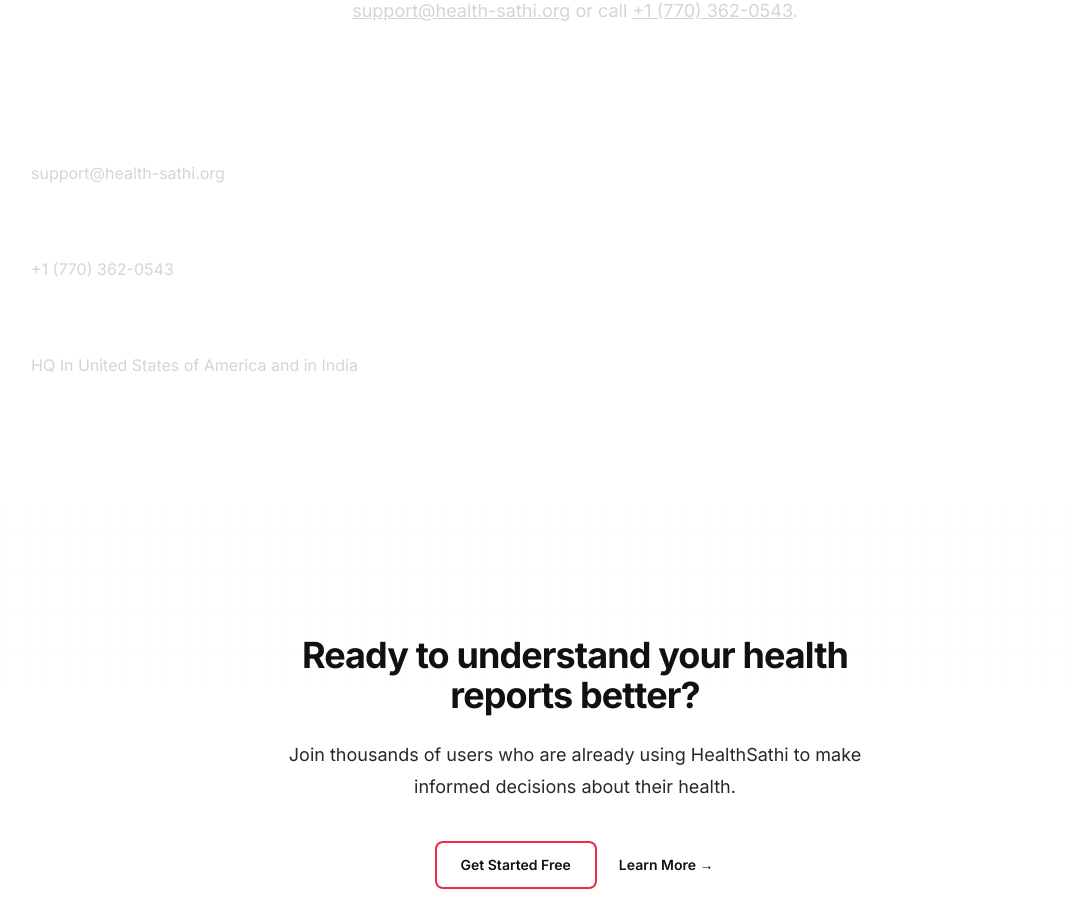
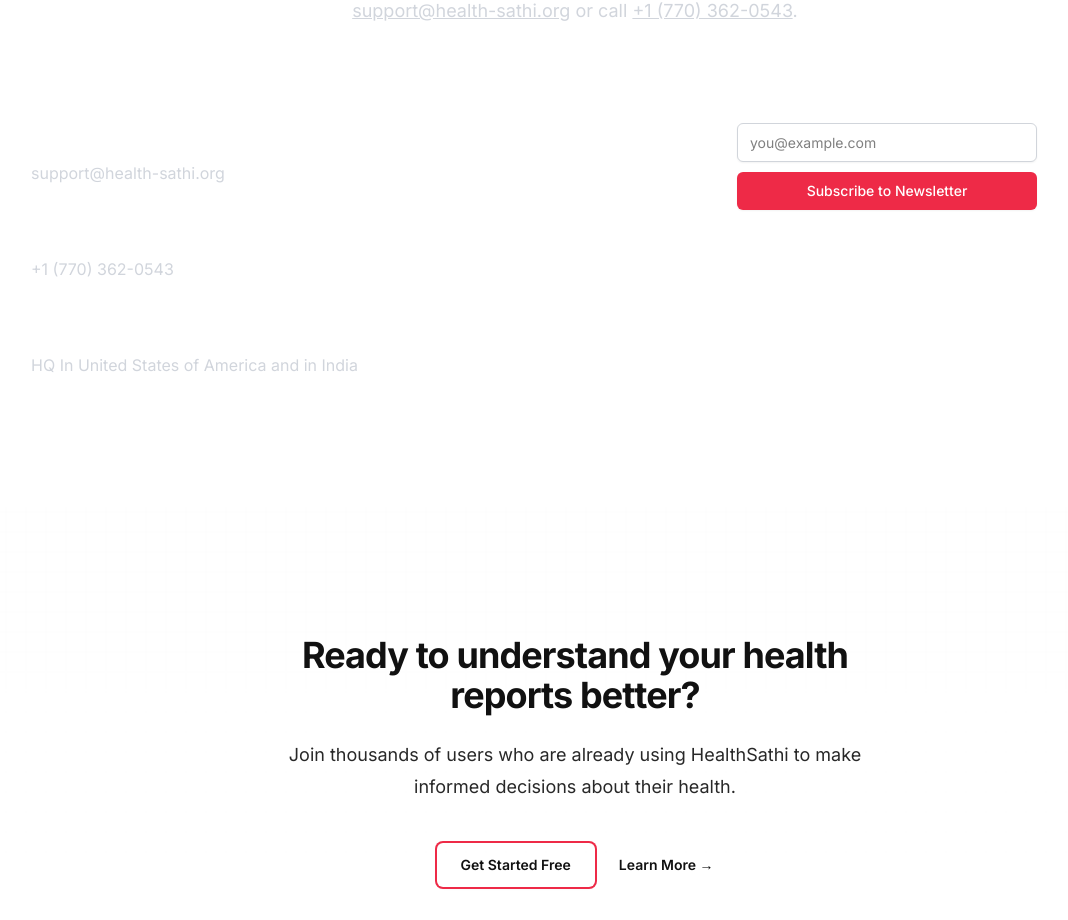
Before and after one commit to Health-Sathi/MainWebsite, a Next.js app in the folder healthsathi-new/: page / in a window 1280 px wide. Shown: the part 5538-6458 px from the top of the page, without its empty margins (65-1133 px from the left). Built offline with nearby package versions, Linux system fonts and the light colour scheme; a web font is replaced by a local one.

Commit message:
feat: integrate Loops.so newsletter form and remove Appwrite

```diff
--- a/healthsathi-new/components/ContactForm.tsx
+++ b/healthsathi-new/components/ContactForm.tsx
@@ -1,13 +1,12 @@
 'use client';
 
 import { useState } from 'react';
-import { submitContactForm } from '../lib/appwrite';
+import { createOrUpdateContact, sendEvent } from '../lib/loops';
 
 export default function ContactForm() {
   const [formData, setFormData] = useState({
     name: '',
     email: '',
-    phone: '',
     message: ''
   });
   const [status, setStatus] = useState<'idle' | 'submitting' | 'success' | 'error'>('idle');
@@ -24,12 +23,22 @@
     setErrorMessage('');
 
     try {
-      await submitContactForm(formData);
+      // Create or update contact in Loops.so
+      await createOrUpdateContact({
+        email: formData.email,
+        name: formData.name,
+      });
+
+      // Send contact form event
+      await sendEvent(formData.email, 'contact_form_submitted', {
+        name: formData.name,
+        message: formData.message,
+      });
+
       setStatus('success');
       setFormData({
         name: '',
         email: '',
-        phone: '',
         message: ''
       });
       // Reset the form after 5 seconds
@@ -44,9 +53,66 @@
   };
 
   return (
-    <div className="max-w-3xl mx-auto bg-white p-8 rounded-lg shadow-md">
-      <h2 className="text-2xl font-bold mb-6 text-primary">Contact Us</h2>
+    <div className="max-w-6xl mx-auto px-4 py-12">
+      <div className="grid grid-cols-1 md:grid-cols-2 gap-12">
+        {/* Contact Information Section */}
+        <div className="space-y-8">
+          <div>
+            <h2 className="text-3xl font-bold text-primary mb-4">Contact Us</h2>
+            <h3 className="text-2xl font-semibold mb-6">Get in Touch</h3>
+            <p className="text-gray-600 mb-8">
+              Have questions about our services? We're here to help. Please email us at support@health-sathi.org or call +1 (770) 362-0543.
+            </p>
+          </div>
 
+          <div className="space-y-6">
+            <div className="flex items-start space-x-4">
+              <div className="flex-shrink-0 w-12 h-12 bg-primary/10 rounded-full flex items-center justify-center">
+                <svg className="w-6 h-6 text-primary" fill="none" stroke="currentColor" viewBox="0 0 24 24">
+                  <path strokeLinecap="round" strokeLinejoin="round" strokeWidth="2" d="M3 8l7.89 5.26a2 2 0 002.22 0L21 8M5 19h14a2 2 0 002-2V7a2 2 0 00-2-2H5a2 2 0 00-2 2v10a2 2 0 002 2z" />
+                </svg>
+              </div>
+              <div>
+                <h4 className="text-lg font-semibold mb-1">Email</h4>
+                <a href="mailto:support@health-sathi.org" className="text-gray-600 hover:text-primary transition-colors">
+                  support@health-sathi.org
+                </a>
+              </div>
+            </div>
+
+            <div className="flex items-start space-x-4">
+              <div className="flex-shrink-0 w-12 h-12 bg-primary/10 rounded-full flex items-center justify-center">
+                <svg className="w-6 h-6 text-primary" fill="none" stroke="currentColor" viewBox="0 0 24 24">
+                  <path strokeLinecap="round" strokeLinejoin="round" strokeWidth="2" d="M3 5a2 2 0 012-2h3.28a1 1 0 01.948.684l1.498 4.493a1 1 0 01-.502 1.21l-2.257 1.13a11.042 11.042 0 005.516 5.516l1.13-2.257a1 1 0 011.21-.502l4.493 1.498a1 1 0 01.684.949V19a2 2 0 01-2 2h-1C9.716 21 3 14.284 3 6V5z" />
+                </svg>
+              </div>
+              <div>
+                <h4 className="text-lg font-semibold mb-1">Phone</h4>
+                <a href="tel:+17703620543" className="text-gray-600 hover:text-primary transition-colors">
+                  +1 (770) 362-0543
+                </a>
+              </div>
+            </div>
+
+            <div className="flex items-start space-x-4">
+              <div className="flex-shrink-0 w-12 h-12 bg-primary/10 rounded-full flex items-center justify-center">
+                <svg className="w-6 h-6 text-primary" fill="none" stroke="currentColor" viewBox="0 0 24 24">
+                  <path strokeLinecap="round" strokeLinejoin="round" strokeWidth="2" d="M17.657 16.657L13.414 20.9a1.998 1.998 0 01-2.827 0l-4.244-4.243a8 8 0 1111.314 0z" />
+                  <path strokeLinecap="round" strokeLinejoin="round" strokeWidth="2" d="M15 11a3 3 0 11-6 0 3 3 0 016 0z" />
+                </svg>
+              </div>
+              <div>
+                <h4 className="text-lg font-semibold mb-1">Office</h4>
+                <p className="text-gray-600">
+                  HQ In United States of America and in India
+                </p>
+              </div>
+            </div>
+          </div>
+        </div>
+
+        {/* Contact Form Section */}
+        <div className="bg-white p-8 rounded-lg shadow-md">
           {status === 'success' && (
             <div className="mb-6 p-4 bg-green-100 text-green-700 rounded-md">
               Thank you for your message! We'll get back to you soon.
@@ -59,8 +125,7 @@
             </div>
           )}
 
-      <form onSubmit={handleSubmit}>
-        <div className="grid grid-cols-1 md:grid-cols-2 gap-6 mb-6">
+          <form onSubmit={handleSubmit} className="space-y-6">
             <div>
               <label htmlFor="name" className="block text-gray-700 mb-2">
                 Name <span className="text-red-500">*</span>
@@ -90,23 +155,8 @@
                 className="w-full px-4 py-2 border border-gray-300 rounded-md focus:outline-none focus:ring-2 focus:ring-primary"
               />
             </div>
-        </div>
 
-        <div className="mb-6">
-          <label htmlFor="phone" className="block text-gray-700 mb-2">
-            Phone Number
-          </label>
-          <input
-            type="tel"
-            id="phone"
-            name="phone"
-            value={formData.phone}
-            onChange={handleChange}
-            className="w-full px-4 py-2 border border-gray-300 rounded-md focus:outline-none focus:ring-2 focus:ring-primary"
-          />
-        </div>
-
-        <div className="mb-6">
+            <div>
               <label htmlFor="message" className="block text-gray-700 mb-2">
                 Message <span className="text-red-500">*</span>
               </label>
@@ -124,11 +174,13 @@
             <button
               type="submit"
               disabled={status === 'submitting'}
-          className="bg-primary text-white py-3 px-6 rounded-md hover:bg-primary-dark transition duration-300 disabled:opacity-50"
+              className="w-full bg-primary text-white py-3 px-6 rounded-md hover:bg-primary-dark transition duration-300 disabled:opacity-50"
             >
               {status === 'submitting' ? 'Sending...' : 'Send Message'}
             </button>
           </form>
         </div>
+      </div>
+    </div>
   );
 }
--- /dev/null
+++ b/healthsathi-new/lib/loops.ts
@@ -0,0 +1,71 @@
+const LOOPS_API_BASE_URL = 'https://app.loops.so/api/v1';
+
+// Type definitions for contact properties
+interface ContactProperties {
+  email: string;
+  [key: string]: any;
+}
+
+// Helper function to make API requests
+async function makeRequest(endpoint: string, method: string, data?: any) {
+  const response = await fetch(`${LOOPS_API_BASE_URL}${endpoint}`, {
+    method,
+    headers: {
+      'Content-Type': 'application/json',
+      'Authorization': `Bearer ${process.env.LOOPS_API_KEY}`,
+    },
+    body: data ? JSON.stringify(data) : undefined,
+  });
+
+  if (!response.ok) {
+    const error = await response.json();
+    throw new Error(error.message || 'API request failed');
+  }
+
+  return response.json();
+}
+
+// Function to create or update a contact
+export async function createOrUpdateContact(properties: ContactProperties) {
+  try {
+    return await makeRequest('/contacts/create', 'POST', {
+      email: properties.email,
+      properties: properties,
+    });
+  } catch (error) {
+    console.error('Error creating/updating contact:', error);
+    throw error;
+  }
+}
+
+// Function to send an event
+export async function sendEvent(email: string, eventName: string, properties?: Record<string, any>) {
+  try {
+    return await makeRequest('/events/send', 'POST', {
+      email,
+      eventName,
+      properties,
+    });
+  } catch (error) {
+    console.error('Error sending event:', error);
+    throw error;
+  }
+}
+
+// Function to send a transactional email
+export async function sendTransactionalEmail(
+  email: string,
+  transactionalId: string,
+  data?: Record<string, any>
+) {
+  try {
+    return await makeRequest('/transactional/send', 'POST', {
+      email,
+      transactionalId,
+      data,
+    });
+  } catch (error) {
+    console.error('Error sending transactional email:', error);
+    throw error;
+  }
+}
--- a/healthsathi-new/src/components/Contact.tsx
+++ b/healthsathi-new/src/components/Contact.tsx
@@ -2,8 +2,7 @@
 
 import { motion } from 'framer-motion';
 import { EnvelopeIcon, PhoneIcon, MapPinIcon } from '@heroicons/react/24/outline';
-import { useState, useEffect } from 'react';
-// import { databases, DATABASE_ID, CONTACTS_COLLECTION_ID, ID, account } from '@/lib/appwrite';
+import { useState } from 'react';
 
 const contactInfo = [
   {
@@ -32,73 +31,70 @@
 ];
 
 export default function Contact() {
-  // const [formData, setFormData] = useState({
-  //   name: '',
-  //   email: '',
-  //   message: ''
-  // });
-  // const [status, setStatus] = useState<'idle' | 'loading' | 'success' | 'error'>('idle');
-  // const [errorMessage, setErrorMessage] = useState('');
+  const [email, setEmail] = useState('');
+  const [status, setStatus] = useState<'idle' | 'loading' | 'success' | 'error'>('idle');
+  const [errorMessage, setErrorMessage] = useState('');
 
-  // useEffect(() => {
-  //   // Create anonymous session
-  //   const createAnonymousSession = async () => {
-  //     try {
-  //       await account.createAnonymousSession();
-  //     } catch (error) {
-  //       console.error('Error creating anonymous session:', error);
-  //     }
-  //   };
-  //   createAnonymousSession();
-  // }, []);
+  const handleSubmit = async (e: React.FormEvent) => {
+    e.preventDefault();
+    setStatus('loading');
+    setErrorMessage('');
 
-  // const handleChange = (e: React.ChangeEvent<HTMLInputElement | HTMLTextAreaElement>) => {
-  //   const { name, value } = e.target;
-  //   setFormData(prev => ({
-  //     ...prev,
-  //     [name]: value
-  //   }));
-  // };
+    // Check rate limiting
+    const time = new Date();
+    const timestamp = time.valueOf();
+    const previousTimestamp = localStorage.getItem("loops-form-timestamp");
 
-  // const handleSubmit = async (e: React.FormEvent) => {
-  //   e.preventDefault();
-  //   setStatus('loading');
-  //   setErrorMessage('');
+    if (previousTimestamp && Number(previousTimestamp) + 60000 > timestamp) {
+      setStatus('error');
+      setErrorMessage("Too many signups, please try again in a little while");
+      return;
+    }
+    localStorage.setItem("loops-form-timestamp", timestamp.toString());
 
-  //   try {
-  //     const response = await databases.createDocument(
-  //       DATABASE_ID,
-  //       CONTACTS_COLLECTION_ID,
-  //       ID.unique(),
-  //       {
-  //         Name: formData.name,
-  //         Email: formData.email,
-  //         Message: formData.message,
-  //         Date: new Date().toISOString()
-  //       }
-  //     );
+    try {
+      const formBody = new URLSearchParams({
+        userGroup: '',
+        mailingLists: '',
+        email: email
+      });
 
-  //     if (response) {
-  //       setStatus('success');
-  //       setFormData({ name: '', email: '', message: '' });
-  //     }
-  //   } catch (error: any) {
-  //     console.error('Full error object:', error);
-  //     setStatus('error');
-  //     // More detailed error handling
-  //     if (error.type === 'user_unauthorized') {
-  //       setErrorMessage('Authentication error. Please try again.');
-  //     } else if (error.type === 'document_invalid_structure') {
-  //       setErrorMessage('Invalid form data. Please check your input.');
-  //     } else {
-  //       setErrorMessage(
-  //         error?.message ||
-  //         error?.response?.message ||
-  //         'Failed to send message. Please try again later.'
-  //       );
-  //     }
-  //   }
-  // };
+      const response = await fetch('https://app.loops.so/api/newsletter-form/cmb74inl91756yw0ibx59og60', {
+        method: 'POST',
+        body: formBody,
+        headers: {
+          'Content-Type': 'application/x-www-form-urlencoded',
+        },
+      });
+
+      if (response.ok) {
+        setStatus('success');
+        setEmail('');
+        localStorage.setItem("loops-form-timestamp", '');
+      } else {
+        const data = await response.json();
+        throw new Error(data.message || response.statusText);
+      }
+    } catch (error: any) {
+      console.error('Error submitting form:', error);
+      setStatus('error');
+      if (error.message === "Failed to fetch") {
+        setErrorMessage("Too many signups, please try again in a little while");
+      } else {
+        setErrorMessage(error.message || 'Failed to subscribe. Please try again later.');
+      }
+      localStorage.setItem("loops-form-timestamp", '');
+    }
+  };
+
+  const handleChange = (e: React.ChangeEvent<HTMLInputElement>) => {
+    setEmail(e.target.value);
+  };
+
+  const handleReset = () => {
+    setStatus('idle');
+    setErrorMessage('');
+  };
 
   return (
     <section className="py-24 sm:py-32 bg-secondary text-white">
@@ -135,104 +131,137 @@
                 ))}
               </div>
             </motion.div>
-            <motion.form
+            <motion.div
               initial={{ opacity: 0, x: 20 }}
               whileInView={{ opacity: 1, x: 0 }}
               viewport={{ once: true }}
               transition={{ duration: 0.5 }}
-              className="space-y-6"
-              // onSubmit={handleSubmit}
+              className="newsletter-form-container"
             >
-              {/* {status === 'success' && (
-                <div className="rounded-md bg-green-50 p-4">
-                  <div className="flex">
-                    <div className="flex-shrink-0">
-                      <svg className="h-5 w-5 text-green-400" viewBox="0 0 20 20" fill="currentColor">
-                        <path fillRule="evenodd" d="M10 18a8 8 0 100-16 8 8 0 000 16zm3.707-9.293a1 1 0 00-1.414-1.414L9 10.586 7.707 9.293a1 1 0 00-1.414 1.414l2 2a1 1 0 001.414 0l4-4z" clipRule="evenodd" />
-                      </svg>
-                    </div>
-                    <div className="ml-3">
-                      <p className="text-sm font-medium text-green-800">
-                        Message sent successfully! We'll get back to you soon.
-                      </p>
-                    </div>
-                  </div>
+              <form
+                className="newsletter-form"
+                onSubmit={handleSubmit}
+                style={{
+                  display: 'flex',
+                  flexDirection: 'column',
+                  alignItems: 'center',
+                  justifyContent: 'center',
+                  width: '100%'
+                }}
+              >
+                <input
+                  className="newsletter-form-input"
+                  name="email"
+                  type="email"
+                  placeholder="you@example.com"
+                  value={email}
+                  onChange={handleChange}
+                  required
+                  style={{
+                    fontFamily: 'Inter, sans-serif',
+                    color: 'rgb(0, 0, 0)',
+                    fontSize: '14px',
+                    margin: '0px 0px 10px',
+                    width: '100%',
+                    maxWidth: '300px',
+                    minWidth: '100px',
+                    background: 'rgb(255, 255, 255)',
+                    border: '1px solid rgb(209, 213, 219)',
+                    boxSizing: 'border-box',
+                    boxShadow: 'rgba(0, 0, 0, 0.05) 0px 1px 2px',
+                    borderRadius: '6px',
+                    padding: '8px 12px'
+                  }}
+                />
+                <button
+                  type="submit"
+                  className="newsletter-form-button w-full max-w-[300px] h-[38px] flex items-center justify-center text-white font-medium text-sm transition-all duration-300 hover:scale-105 hover:shadow-lg disabled:opacity-50 disabled:cursor-not-allowed"
+                  disabled={status === 'loading'}
+                  style={{
+                    background: '#EE2A47',
+                    fontFamily: 'Inter, sans-serif',
+                    padding: '9px 17px',
+                    boxShadow: 'rgba(0, 0, 0, 0.05) 0px 1px 2px',
+                    borderRadius: '6px',
+                    textAlign: 'center',
+                    fontStyle: 'normal',
+                    lineHeight: '20px',
+                    border: 'medium',
+                    cursor: 'pointer'
+                  }}
+                >
+                  {status === 'loading' ? 'Please wait...' : 'Subscribe to Newsletter'}
+                </button>
+              </form>
+
+              {status === 'success' && (
+                <div
+                  className="newsletter-success"
+                  style={{
+                    display: 'flex',
+                    alignItems: 'center',
+                    justifyContent: 'center',
+                    width: '100%'
+                  }}
+                >
+                  <p
+                    className="newsletter-success-message"
+                    style={{
+                      fontFamily: 'Inter, sans-serif',
+                      color: 'rgb(0, 0, 0)',
+                      fontSize: '14px'
+                    }}
+                  >
+                    Thanks for subscribing!
+                  </p>
                 </div>
               )}
+
               {status === 'error' && (
-                <div className="rounded-md bg-red-50 p-4">
-                  <div className="flex">
-                    <div className="flex-shrink-0">
-                      <svg className="h-5 w-5 text-red-400" viewBox="0 0 20 20" fill="currentColor">
-                        <path fillRule="evenodd" d="M10 18a8 8 0 100-16 8 8 0 000 16zM8.707 7.293a1 1 0 00-1.414 1.414L8.586 10l-1.293 1.293a1 1 0 101.414 1.414L10 11.414l1.293 1.293a1 1 0 001.414-1.414L11.414 10l1.293-1.293a1 1 0 00-1.414-1.414L10 8.586 8.707 7.293z" clipRule="evenodd" />
-                      </svg>
-                    </div>
-                    <div className="ml-3">
-                      <p className="text-sm font-medium text-red-800">
-                        {errorMessage}
-                      </p>
-                    </div>
-                  </div>
+                <div
+                  className="newsletter-error"
+                  style={{
+                    display: 'flex',
+                    alignItems: 'center',
+                    justifyContent: 'center',
+                    width: '100%'
+                  }}
+                >
+                  <p
+                    className="newsletter-error-message"
+                    style={{
+                      fontFamily: 'Inter, sans-serif',
+                      color: 'rgb(185, 28, 28)',
+                      fontSize: '14px'
+                    }}
+                  >
+                    {errorMessage}
+                  </p>
                 </div>
-              )} */}
-              <div>
-                <label htmlFor="name" className="block text-sm font-medium leading-6 text-white">
-                  Name
-                </label>
-                <div className="mt-2">
-                  {/* <input
-                    type="text"
-                    name="name"
-                    id="name"
-                    value={formData.name}
-                    onChange={handleChange}
-                    required
-                    className="block w-full rounded-md border-0 px-3.5 py-2 text-white bg-gray-800 shadow-sm ring-1 ring-inset ring-gray-600 placeholder:text-gray-400 focus:ring-2 focus:ring-inset focus:ring-brand-red-primary sm:text-sm sm:leading-6"
-                  /> */}
-                </div>
-              </div>
-              <div>
-                <label htmlFor="email" className="block text-sm font-medium leading-6 text-white">
-                  Email
-                </label>
-                <div className="mt-2">
-                  {/* <input
-                    type="email"
-                    name="email"
-                    id="email"
-                    value={formData.email}
-                    onChange={handleChange}
-                    required
-                    className="block w-full rounded-md border-0 px-3.5 py-2 text-white bg-gray-800 shadow-sm ring-1 ring-inset ring-gray-600 placeholder:text-gray-400 focus:ring-2 focus:ring-inset focus:ring-brand-red-primary sm:text-sm sm:leading-6"
-                  /> */}
-                </div>
-              </div>
-              <div>
-                <label htmlFor="message" className="block text-sm font-medium leading-6 text-white">
-                  Message
-                </label>
-                <div className="mt-2">
-                  {/* <textarea
-                    name="message"
-                    id="message"
-                    rows={4}
-                    value={formData.message}
-                    onChange={handleChange}
-                    required
-                    className="block w-full rounded-md border-0 px-3.5 py-2 text-white bg-gray-800 shadow-sm ring-1 ring-inset ring-gray-600 placeholder:text-gray-400 focus:ring-2 focus:ring-inset focus:ring-brand-red-primary sm:text-sm sm:leading-6"
-                  /> */}
-                </div>
-              </div>
-              <div>
-                {/* <button
-                  type="submit"
-                  disabled={status === 'loading'}
-                  className="rounded-md bg-brand-red-primary px-6 py-3 text-sm font-semibold text-brand-white shadow-sm hover:bg-brand-red-dark hover:scale-105 hover:shadow-lg transition-all duration-300 focus-visible:outline focus-visible:outline-2 focus-visible:outline-offset-2 focus-visible:outline-brand-red-primary ring-2 ring-[#EE2A47] disabled:opacity-50 disabled:cursor-not-allowed"
+              )}
+
+              {status !== 'idle' && (
+                <button
+                  type="button"
+                  onClick={handleReset}
+                  className="newsletter-back-button"
+                  style={{
+                    color: '#6b7280',
+                    font: '14px Inter, sans-serif',
+                    margin: '10px auto',
+                    textAlign: 'center',
+                    display: 'block',
+                    background: 'transparent',
+                    border: 'none',
+                    cursor: 'pointer'
+                  }}
+                  onMouseOver={(e) => e.currentTarget.style.textDecoration = 'underline'}
+                  onMouseOut={(e) => e.currentTarget.style.textDecoration = 'none'}
                 >
-                  {status === 'loading' ? 'Sending...' : 'Send Message'}
-                </button> */}
-              </div>
-            </motion.form>
+                  ← Back
+                </button>
+              )}
+            </motion.div>
           </div>
         </div>
       </div>
```
Also changed, not shown: healthsathi-new/lib/appwrite.ts (deleted, +0 -53 lines). Lines whose indentation alone changed are shown as unchanged.
